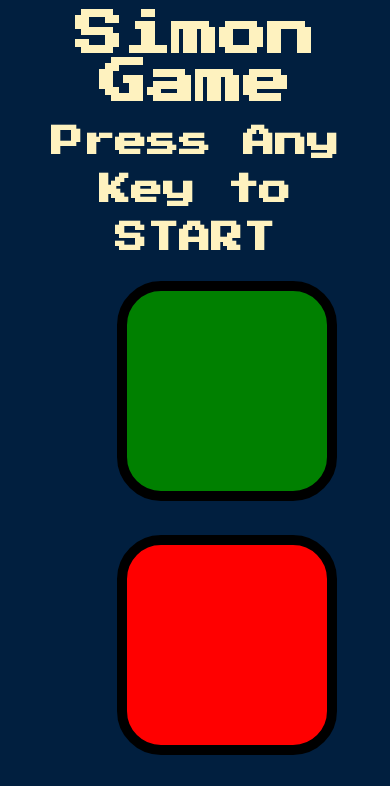
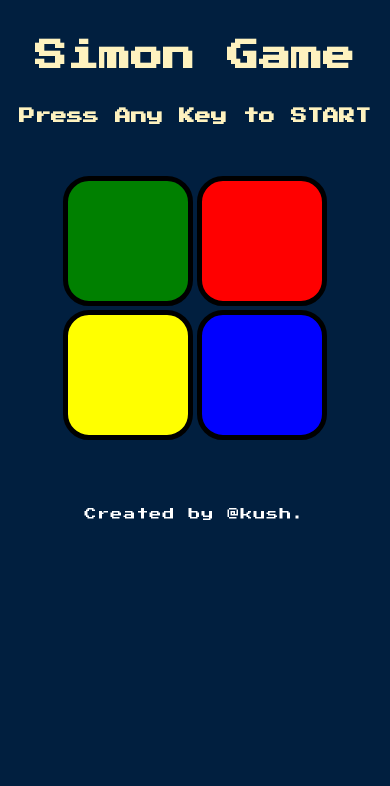
Before and after one commit to Kushbankey/Simon-game, a plain HTML site: page index.html in a window 390 px wide. Shown: the top 786 px of the page. Drawn offline with nearby package versions, Linux system fonts and the light colour scheme.

Commit message:
Update styles.css
Making responsive design

```diff
--- a/styles.css
+++ b/styles.css
@@ -6,7 +6,7 @@ body {
 #game{
   font-family: 'Press Start 2P', cursive;
   font-size: 3rem;
-  margin:  3%;
+  margin:  3rem;
   color: #FEF2BF;
 }
 
@@ -16,6 +16,7 @@ body {
   margin:  1%;
   color: #FEF2BF;
   line-height: 3rem;
+  cursor: pointer;
 }
 
 .container {
@@ -58,3 +59,66 @@ body {
   box-shadow: 0 0 20px white;
   background-color: grey;
 }
+
+/*footer*/
+footer {
+  font-family: 'Press Start 2P', cursive;
+  margin: 1rem 0;
+
+  font-size: 0.75rem;
+  text-align: center;
+  color: white;
+}
+
+footer p {
+  font-size: 1em;
+  letter-spacing: 1px;
+}
+
+@media screen and (max-width: 1040px) and (min-width: 650px){
+  .container {
+    width: 80%;
+  }
+
+  #game{
+    font-size: 2.5rem;
+    margin: 1.5rem 0.5rem 2rem 0.5rem;
+  }
+
+  #level-title {
+    font-size: 2rem;
+    margin:  0.5rem 0;
+    line-height: 1.5rem;
+  }
+}
+
+@media screen and (max-width: 649px){
+  body{
+    overflow: hidden;
+  }
+  #game{
+    font-size: 2rem;
+    margin: 2.5rem 0.5rem 2rem 0.5rem;
+  }
+
+  #level-title {
+    font-size: 1rem;
+    margin:  0.5rem 0;
+    line-height: 1.5rem;
+  }
+
+  .container {
+    width: 80%;
+    margin: 3rem auto;
+  }
+
+  .btn {
+    margin: 0;
+    height: 120px;
+    width: 120px;
+    border: 5px solid black;
+  }
+  footer {
+    margin: 4rem 0;
+  }
+}
```
